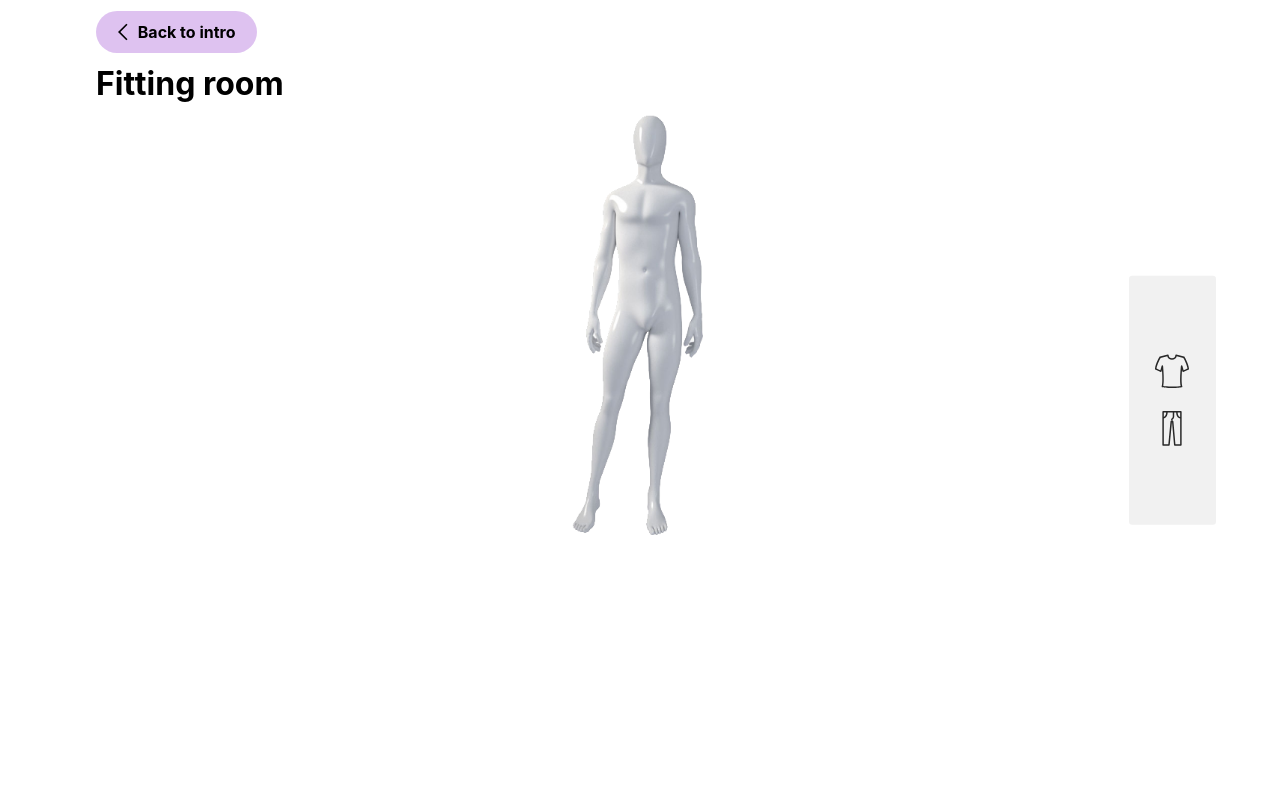
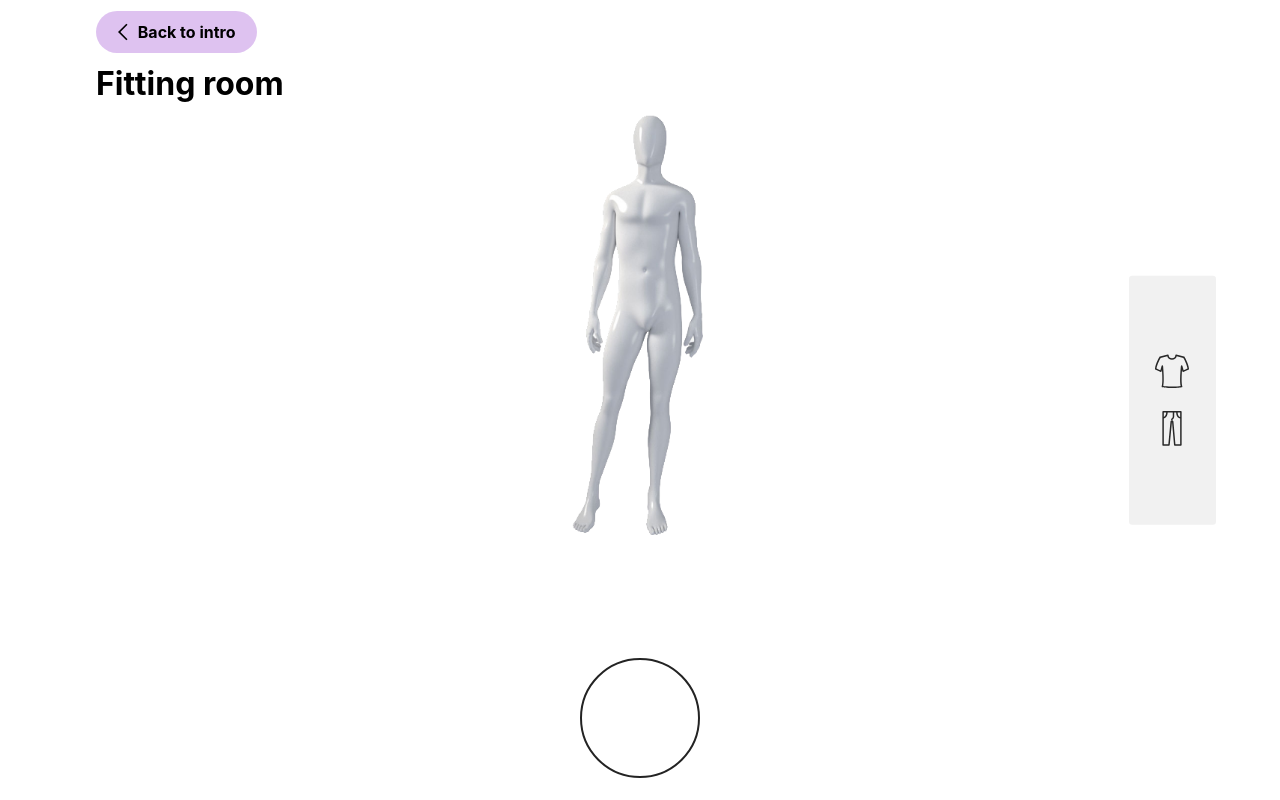
Before and after one commit to andipy/wardrobe, a React (Create React App) app: page /two in a window 1280 px wide. Built offline with nearby package versions, Linux system fonts and the light colour scheme.

Commit message:
improved

```diff
--- a/src/Intro.jsx
+++ b/src/Intro.jsx
@@ -9,15 +9,17 @@ function Intro() {
     <div className="container">
       <h1>Intro, please read carefully!</h1>
 
-      <p>Here you will find two versions of the garment <span className="highlight">browsing and fitting interaction inside the fitting room</span>, meaning the way you browse the garments in the fitting room and apply them on the avatar. Please test both of them many times.</p>
+      <p>Here you will find two versions of the garment browsing and fitting interaction inside the fitting room, meaning the way you browse the garments in the fitting room and apply them on the avatar.</p>
 
-      <span className="highlight">The assumptions are that:</span>
+      <span className="highlight">Scenario:</span>
       <ul>
-        <li>the user selects a number of garments in teh Explore section, which will be the ones that she/he can try in the fitting room</li>
-        <li>the number of garments that the user can bring in the fitting room is limited, and the limit is around 15 garments</li>
-        <li>you are a real user, so take your time in the process, like you were using the app for real</li>
-        <li className="highlight">IMPORTANT: try combinations of garments on chest and legs in both interaction versions</li>
+        <li>you are a real user, <span className="highlight">so take your time for this test, like you were using the app for real</span></li>
+        <li>you selected <span className="highlight">8 t-shirts/sweaters and 7 trousers</span> in the Explore section</li>
+        <li>you reached the <span className="highlight">max limit of 15 garments</span> you can bring in the fitting room</li>
+        <li className="highlight">you want to combine chest and legs garments on the avatar, to see how the upper part matches with the bottom part</li>
       </ul>
+
+      <p>The goal is to understand which of the two versions is more comfortable and easy to use. Try them here:</p>
 
       <button onClick={() => navigate('/one')}>Go to interaction 1</button>
       <button onClick={() => navigate('/two')}>Go to interaction 2</button>
--- a/src/Two.jsx
+++ b/src/Two.jsx
@@ -75,6 +75,10 @@ function App() {
           </div>
         </div>
 
+        <div className="cloth-carousel-fake">
+          <div className="selected-garment"></div>
+        </div>
+
         <div className="cloth-carousel" onScroll={scroll}>
           <div className="inner-carousel" >
           {garments.map((item) => {
--- a/src/index.css
+++ b/src/index.css
@@ -30,6 +30,7 @@ nav {
 .nav .back {
   display: flex;
   align-items: center;
+  align-self: flex-start;
   background-color: rgba(143, 50, 205, 0.297);
   padding: 1% 2%;
   border-radius: 100em;
@@ -43,7 +44,31 @@ nav {
   margin: 0 auto;
 }
 
+.selected-garment {
+  width: 120px;
+  aspect-ratio: 1;
+  border-radius: 50%;
+  border: 2px solid rgb(35, 35, 35);
+  position: absolute;
+  left: 50%;
+  transform: translateX(-50%);
+  z-index: 999;
+  pointer-events: none;
+}
+
+.cloth-carousel-fake {
+  display: flex;
+  align-items: center;
+  position: absolute;
+  left: 0%;
+  bottom: 4%;
+  width: 100vw;
+  height: 100px;
+}
+
 .cloth-carousel {
+  display: flex;
+  align-items: center;
   position: absolute;
   left: 0%;
   bottom: 4%;
@@ -135,13 +160,14 @@ ul {
 }
 
 li {
+  margin-top: 5px;
   font-size: .9em;
 }
 
 button {
   display: block;
   width: 100%;
-  margin-top: 10px;
+  margin: 10px 0;
   padding: 5%;
   border-radius: .5em;
   border: none;
```
